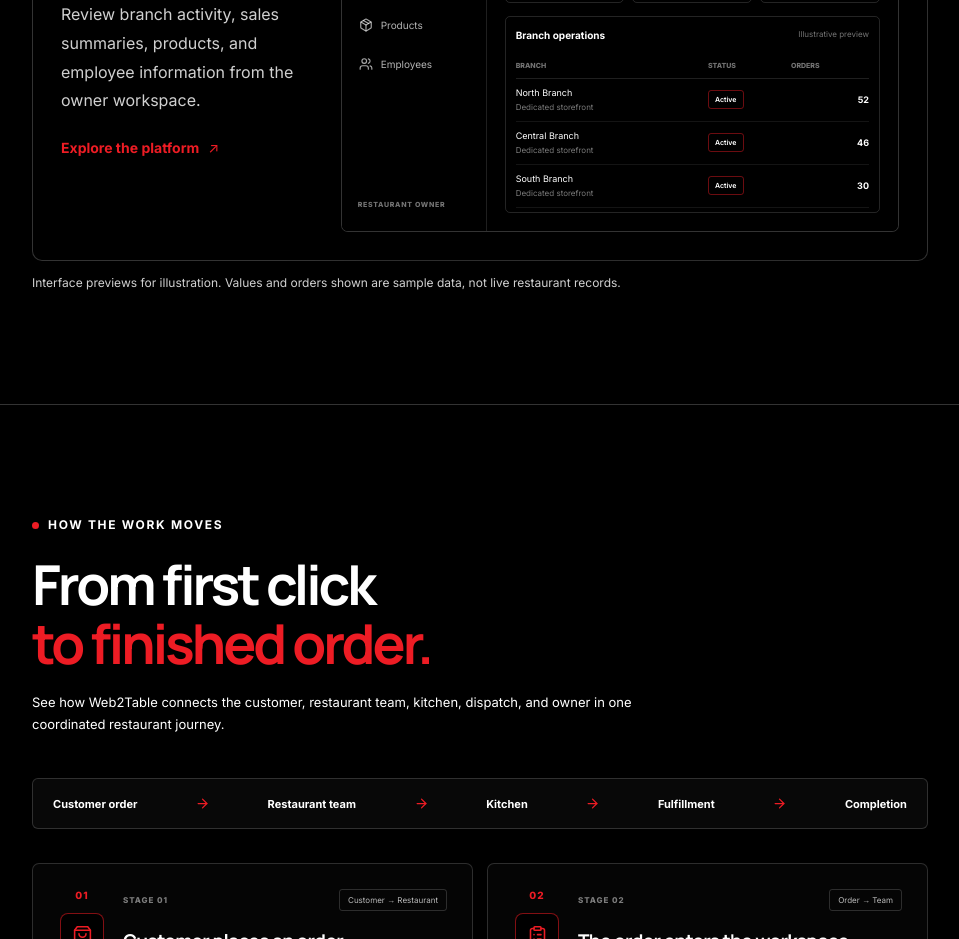
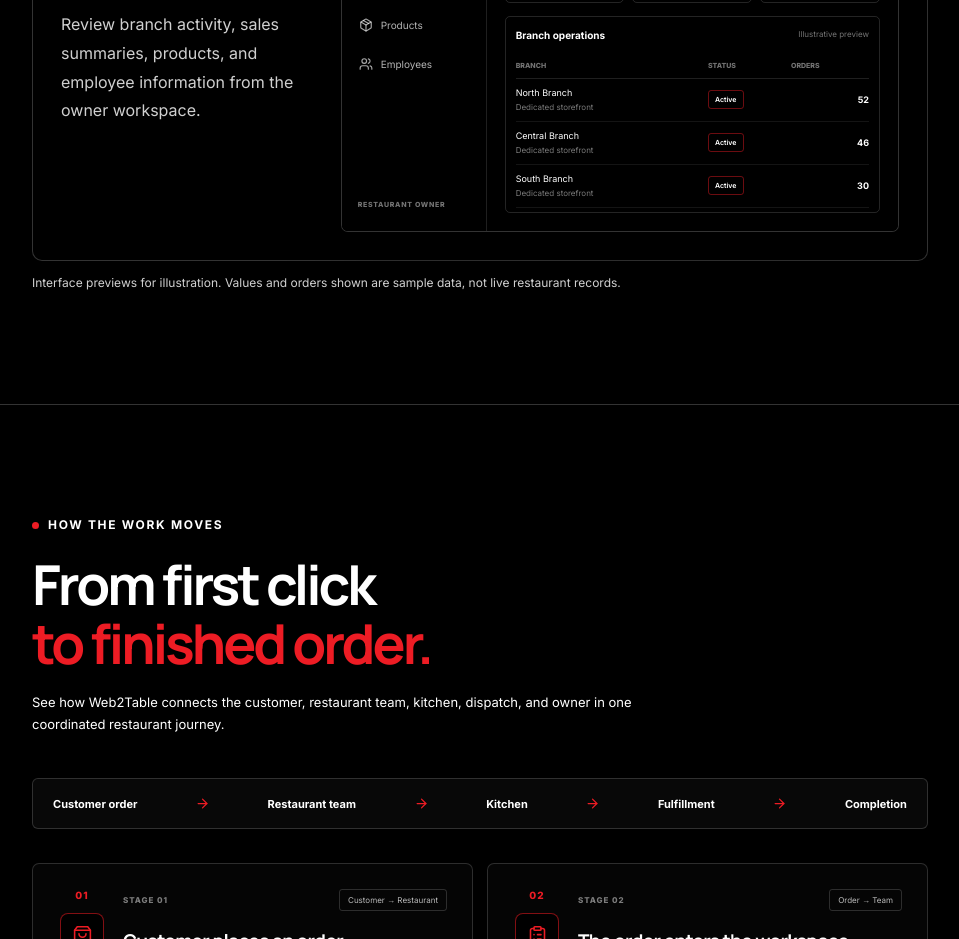
Before and after one commit to Jrnotjunior/web2table.io, a React (Vite) app: page / in a window 1280 px wide. Shown: the part 3000-3939 px from the top of the page, without its empty margins (160-1119 px from the left). Built offline with nearby package versions, Linux system fonts and the light colour scheme.

Commit message:
Remove explore platform link from feature previews

```diff
--- a/src/components/sections/product-showcase/ShowcaseFeature.tsx
+++ b/src/components/sections/product-showcase/ShowcaseFeature.tsx
@@ -1,4 +1,3 @@
-import { siteConfig } from '../../../config/site'
 import type { ProductShowcaseView } from '../../../content/productShowcase'
 
 type ShowcaseFeatureProps = {
@@ -11,9 +10,6 @@ export default function ShowcaseFeature({ view }: ShowcaseFeatureProps) {
       <span className="showcase-eyebrow"><i />{view.eyebrow}</span>
       <h3>{view.title}</h3>
       <p>{view.description}</p>
-      <a className="showcase-text-link" href={siteConfig.platformUrl} target="_blank" rel="noreferrer">
-        Explore the platform <span>↗</span>
-      </a>
     </div>
   )
 }
```
